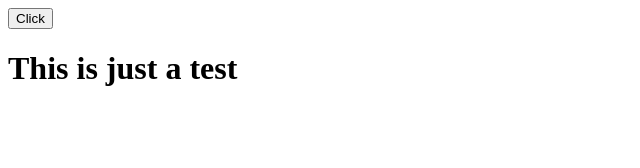
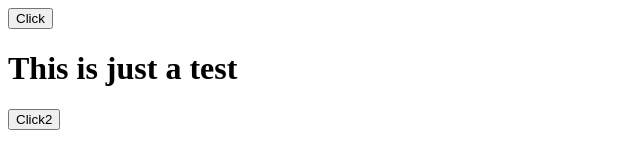
Before and after one commit to Shreya388/studious-garbanzo, a plain HTML site: page index.html in a window 1280 px wide. Shown: the whole page, without its empty margins (0-640 px from the left). Drawn offline with Linux system fonts and the light colour scheme.

Commit message:
added another button

```diff
--- a/index.html
+++ b/index.html
@@ -12,6 +12,7 @@
 
         <button onclick="changeSentence()">Click</button>
         <h1 id="demo">This is just a test</h1>
+        <button onclick="changeSentence()">Click2</button>
 
         <script src="script.js" async defer></script>
     </body>
```
